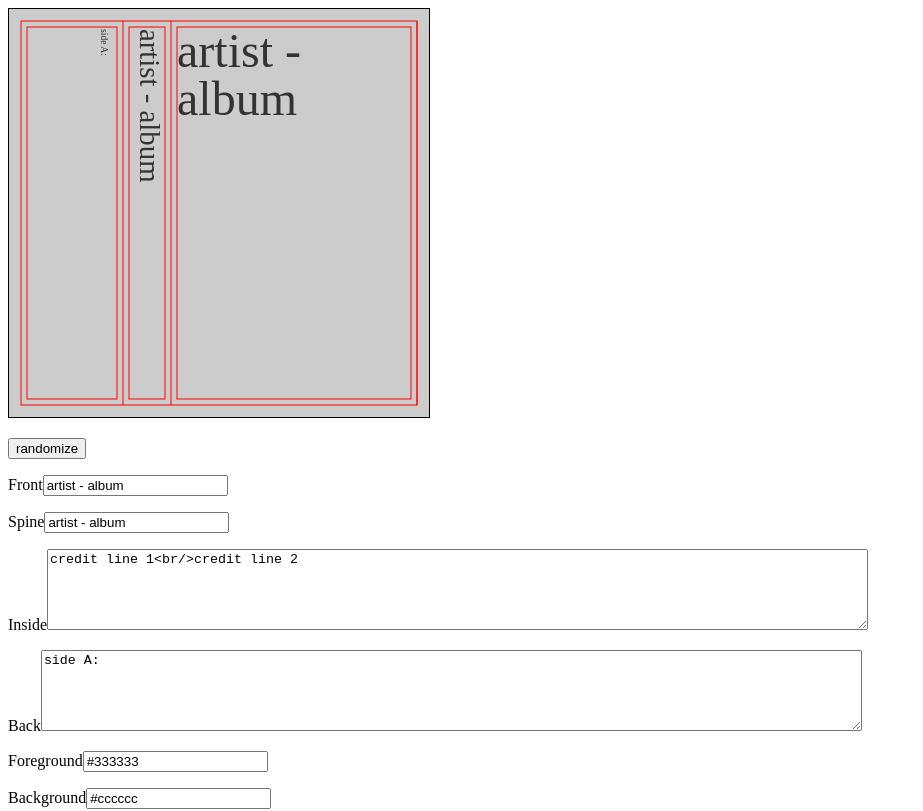
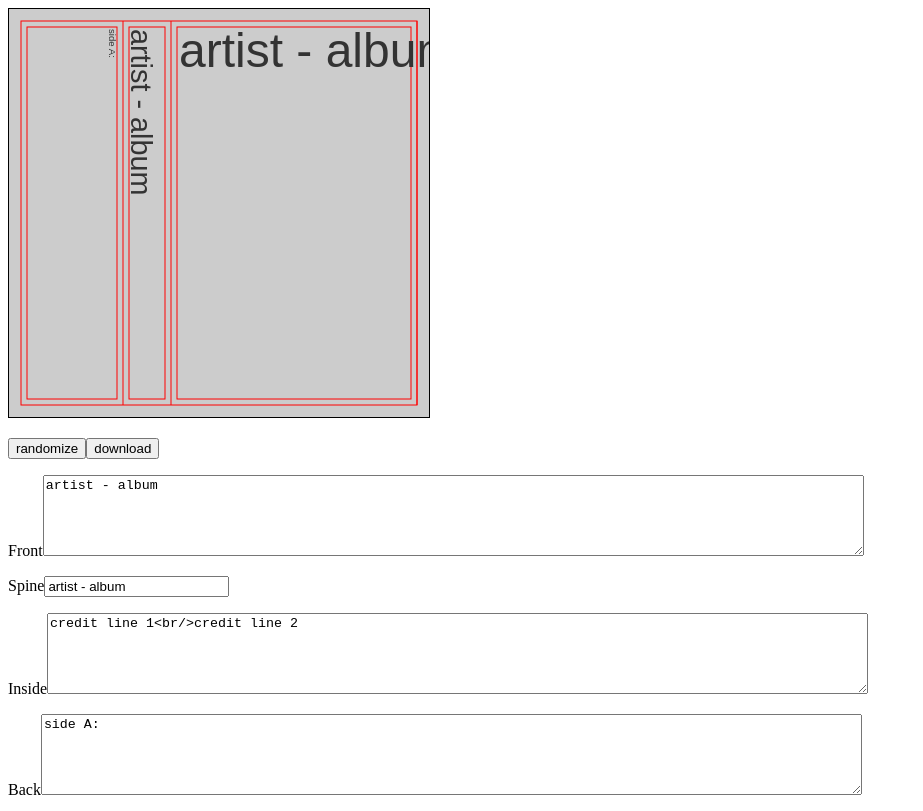
Before and after one commit to kindohm/j-card-maker, a React app: page / in a window 1280 px wide. Shown: the top 811 px of the page, without its empty margins (0-923 px from the left). Built offline with nearby package versions, Linux system fonts and the light colour scheme; the HTML template or start-up script is replaced by a standard one.

Commit message:
try to use tspans

```diff
--- a/src/components/Controls.tsx
+++ b/src/components/Controls.tsx
@@ -46,15 +46,64 @@ export const Controls = () => {
     write(newContext);
   };
 
+  const download = () => {
+    const svg = document.querySelector("svg");
+    if (!svg) {
+      return;
+    }
+
+    const data = new XMLSerializer().serializeToString(svg);
+    const svgBlob = new Blob([data], {
+      type: "image/svg+xml;charset=utf-8",
+    });
+
+    console.log("svgBlob", svgBlob);
+
+    // convert the blob object to a dedicated URL
+    const url = URL.createObjectURL(svgBlob);
+
+    // load the SVG blob to a flesh image object
+    const img = new Image();
+    img.addEventListener("load", () => {
+      // draw the image on an ad-hoc canvas
+      const bbox = svg.getBBox();
+
+      const canvas = document.createElement("canvas");
+      canvas.width = bbox.width;
+      canvas.height = bbox.height;
+
+      const context = canvas.getContext("2d");
+      if (!context) {
+        return;
+      }
+      context.drawImage(img, 0, 0, bbox.width, bbox.height);
+
+      URL.revokeObjectURL(url);
+
+      // trigger a synthetic download operation with a temporary link
+      const a = document.createElement("a");
+      a.download = "image.png";
+      document.body.appendChild(a);
+      a.href = canvas.toDataURL();
+      a.click();
+      a.remove();
+    });
+    img.src = url;
+  };
+
   return (
     <div>
       <InputGroup>
         <Button onClick={randomize}>randomize</Button>
+        <Button onClick={download}>download</Button>
       </InputGroup>
 
       <InputGroup>
         <Form.Label>Front</Form.Label>
         <Form.Control
+          as="textarea"
+          cols={100}
+          rows={5}
           type="text"
           placeholder="front text"
           value={front}
--- a/src/components/Preview1Panel.tsx
+++ b/src/components/Preview1Panel.tsx
@@ -1,6 +1,17 @@
 import { AppContext } from "../AppContext";
 import { useAtomValue } from "jotai";
 import { useRef } from "react";
+
+const getTSpans = (orig: string, fontSize: number) => {
+  const parts = orig.split("\n");
+  return parts
+    .map((part) => {
+      return `<tspan x="0" dy="${fontSize}in">${
+        part.length > 0 ? part : "_"
+      }</tspan>`;
+    })
+    .join("\n");
+};
 
 export const Preview1Panel = () => {
   const svgRef = useRef<SVGSVGElement | null>(null);
@@ -21,6 +32,9 @@ export const Preview1Panel = () => {
     fontSizeSpine,
     showBounds,
   } = useAtomValue(AppContext);
+
+  const formattedBack = getTSpans(back, fontSizeBack);
+  const formattedFront = getTSpans(front, fontSizeFront);
 
   const insideStyleBase: React.CSSProperties = {
     color: `${foregroundColor}`,
@@ -57,7 +71,11 @@ export const Preview1Panel = () => {
         ref={svgRef}
         width="4.375in"
         height="4.25in"
-        style={{ border: "solid 1px black", background: "#ffffff" }}
+        style={{
+          border: "solid 1px black",
+          background: "#ffffff",
+          fontFamily: "sans-serif",
+        }}
       >
         <rect
           x="0"
@@ -127,22 +145,19 @@ export const Preview1Panel = () => {
             ></rect>
           </g>
         )}
-        <foreignObject
-          width="4in"
-          height="2in"
-          transform="translate(100, 20) rotate(90)"
-        >
-          <div
-            style={{
-              color: `${foregroundColor}`,
-              fontSize: `${fontSizeBack}in`,
-              lineHeight: `${fontSizeBack}in`,
-            }}
-            dangerouslySetInnerHTML={{ __html: back }}
-          ></div>
-        </foreignObject>
 
-        <foreignObject
+        <text
+          textAnchor="start"
+          alignmentBaseline="middle"
+          transform="translate(110, 20) rotate(90)"
+          fill={foregroundColor}
+          style={{
+            fontSize: `${fontSizeBack}in`,
+          }}
+          dangerouslySetInnerHTML={{ __html: formattedBack }}
+        ></text>
+
+        {/* <foreignObject
           width="4in"
           height="2in"
           transform="translate(155, 20) rotate(90)"
@@ -155,9 +170,20 @@ export const Preview1Panel = () => {
             }}
             dangerouslySetInnerHTML={{ __html: spine }}
           ></div>
-        </foreignObject>
+        </foreignObject> */}
 
-        <foreignObject
+        <text
+          textAnchor="start"
+          alignmentBaseline="middle"
+          transform="translate(130, 20) rotate(90)"
+          fill={foregroundColor}
+          style={{
+            fontSize: `${fontSizeSpine}in`,
+          }}
+          dangerouslySetInnerHTML={{ __html: spine }}
+        ></text>
+
+        {/* <foreignObject
           x="1.75in"
           y="0.1875in"
           width="2.6875in"
@@ -167,7 +193,16 @@ export const Preview1Panel = () => {
             style={frontStyle}
             dangerouslySetInnerHTML={{ __html: front }}
           ></div>
-        </foreignObject>
+        </foreignObject> */}
+
+        <text
+          textAnchor="start"
+          alignmentBaseline="middle"
+          transform="translate(170, 10)"
+          fill={foregroundColor}
+          style={frontStyle}
+          dangerouslySetInnerHTML={{ __html: formattedFront }}
+        ></text>
       </svg>
     </>
   );
```
